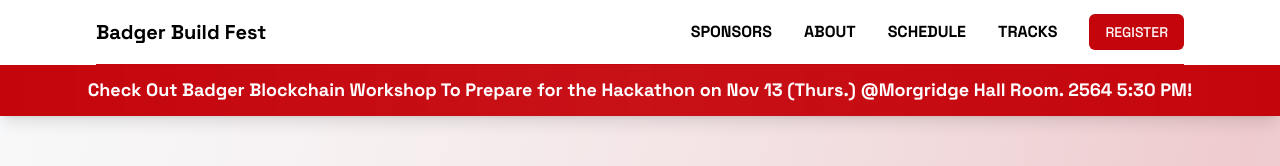
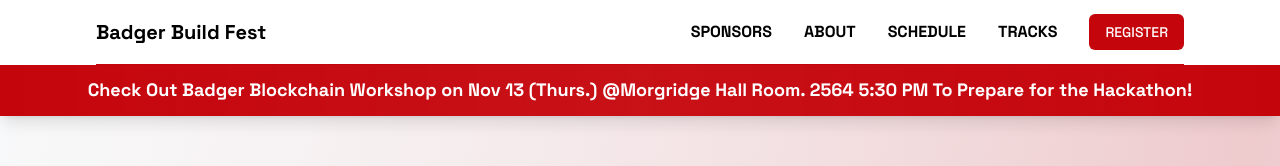
Before and after one commit to fuxur9/build-fest, a Next.js app in the folder frontend/: page / in a window 1280 px wide. Shown: the top 166 px of the page. Built offline with nearby package versions, Linux system fonts and the light colour scheme.

Commit message:
switch around words

```diff
--- a/frontend/src/app/page.tsx
+++ b/frontend/src/app/page.tsx
@@ -25,8 +25,8 @@
         <div className='max-w-7xl mx-auto px-4 sm:px-6 lg:px-8 py-3'>
           <div className='text-center'>
             <p className='text-sm sm:text-base md:text-lg font-bold'>
-              Check Out Badger Blockchain Workshop To Prepare for the Hackathon
-              on Nov 13 (Thurs.) @Morgridge Hall Room. 2564 5:30 PM!
+              Check Out Badger Blockchain Workshop on Nov 13 (Thurs.) @Morgridge
+              Hall Room. 2564 5:30 PM To Prepare for the Hackathon!
             </p>
           </div>
         </div>
```
